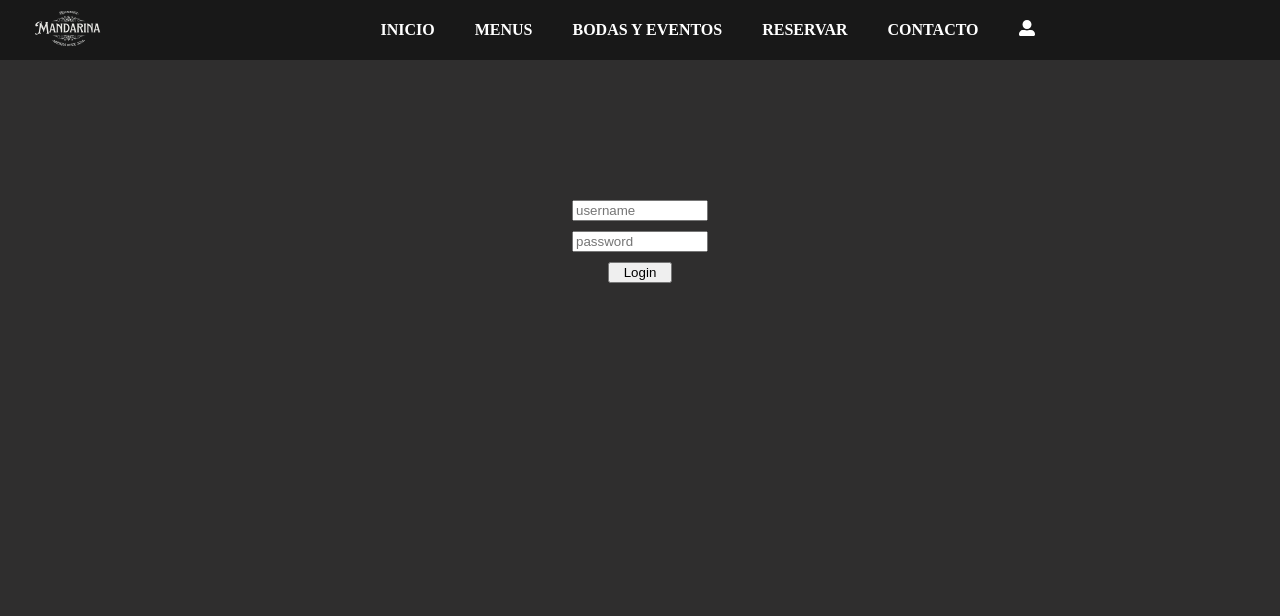
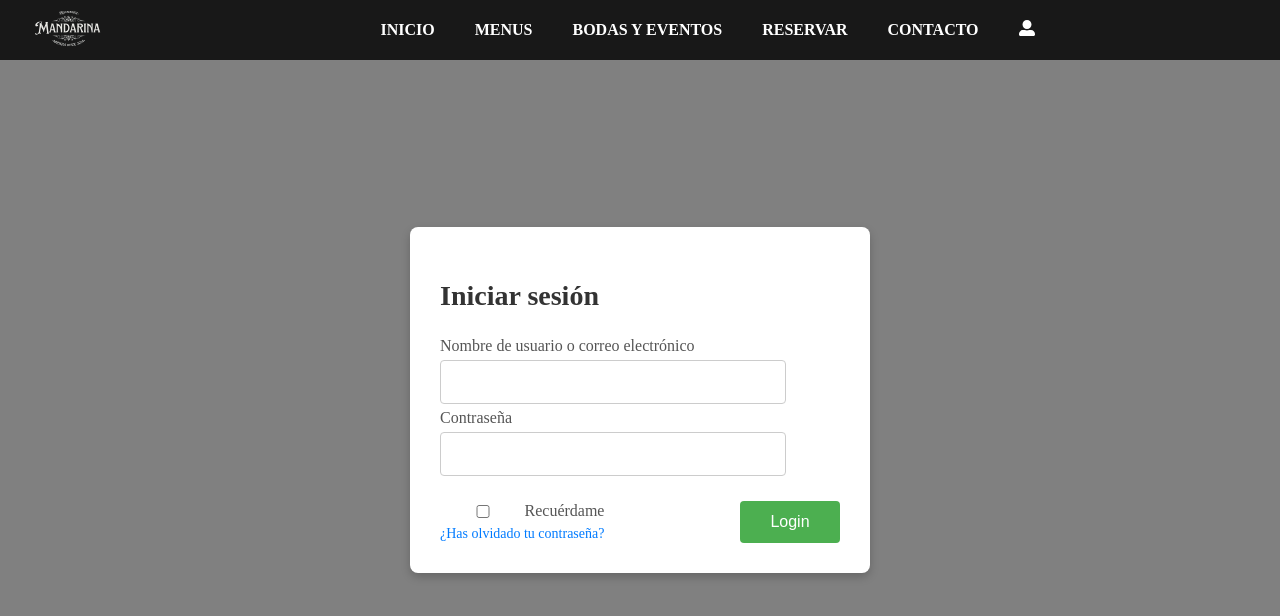
Before and after one commit to itrevixx/WebRestaurante, a React (Vite) app: page /login in a window 1280 px wide. Shown: the top 616 px of the page. Built offline with nearby package versions, Linux system fonts and the light colour scheme.

Commit message:
last version

```diff
--- a/src/pages/Login/Login.css
+++ b/src/pages/Login/Login.css
@@ -1,22 +1,90 @@
 body {
-    background-color: rgb(47, 46, 46);
+    height: 100%;
+    margin: 0;
+    padding: 0;
 }
 
-.login{
-    padding-top: 200px;
-    background-color: rgb(47, 46, 46);
+.container {
     display: flex;
-    width: 100vw;
-    margin: auto;
+    justify-content: center;
     align-items: center;
-    flex-direction: column;
-    gap: 10px;
+    min-height: 100vh;
+    background-color: grey;
 }
 
-.login input{
-    width: 10%;
+.login {
+    display: flex;
+    flex-direction: column;
+    align-items: flex-start;
+    gap: 5px;
+    width: 400px;
+    padding: 30px;
+    background-color: white;
+    border-radius: 8px;
+    box-shadow: 0px 4px 10px rgba(0, 0, 0, 0.2);
 }
 
-.login button {
-    width: 5%;
+.login input {
+    width: 80%;
+    padding: 12px;
+    font-size: 16px;
+    border: 1px solid #ccc;
+    border-radius: 4px;
 }
+
+.login label {
+    font-size: 16px;
+    color: #555;
+}
+
+.login-footer {
+    display: flex;
+    justify-content: space-between;
+    width: 100%;
+    align-items: center;
+    margin-top: 20px;
+}
+
+.login-footer button {
+    width: 100px;
+    padding: 12px;
+    font-size: 16px;
+    border: none;
+    background-color: #4CAF50;
+    color: white;
+    border-radius: 4px;
+    cursor: pointer;
+}
+
+.login-footer button:hover {
+    background-color: #45a049;
+}
+
+.login h2 {
+    margin-bottom: 20px;
+    color: #333;
+    font-size: 28px;
+    font-weight: bold;
+}
+
+.remember-me {
+    display: flex;
+    flex-direction: column;
+    gap: 5px; /* Espaciado entre el checkbox y el enlace */
+}
+
+.checkbox-container {
+    display: flex;
+    /* background-color: red; */
+    margin: 0px;
+}
+
+.remember-me a {
+    font-size: 14px;
+    color: #007BFF;
+    text-decoration: none;
+}
+
+.remember-me a:hover {
+    text-decoration: underline;
+}
--- a/src/pages/Login/Login.jsx
+++ b/src/pages/Login/Login.jsx
@@ -7,6 +7,7 @@ const Login = () => {
   const navigate = useNavigate();
   const [username, setUsername] = useState("");
   const [password, setPassword] = useState("");
+  const [rememberMe, setRememberMe] = useState(false);
 
   const handleClick = async () => {
     try {
@@ -21,18 +22,39 @@ const Login = () => {
   };
 
   return (
+    <div className="container">
       <div className="login">
+        <h2>Iniciar sesión</h2>
+        <label htmlFor="username">Nombre de usuario o correo electrónico</label>
         <input
+          id="username"
           type="text"
-        placeholder="username"
           onChange={(e) => setUsername(e.target.value)}
         />
+        <label htmlFor="password">Contraseña</label>
         <input
+          id="password"
           type="password"
-        placeholder="password"
           onChange={(e) => setPassword(e.target.value)}
         />
+
+        <div className="login-footer">
+          <div className="remember-me">
+            <div className="checkbox-container">
+              <input
+                type="checkbox"
+                id="remember"
+                checked={rememberMe}
+                onChange={() => setRememberMe(!rememberMe)}
+              />
+              <label htmlFor="remember">Recuérdame</label>
+            </div>
+            <a href="/lostpassword">¿Has olvidado tu contraseña?</a>
+          </div>
+
           <button onClick={handleClick}>Login</button>
+        </div>
+      </div>
     </div>
   );
 };
--- a/src/pages/Menus/Menus.jsx
+++ b/src/pages/Menus/Menus.jsx
@@ -1,5 +1,6 @@
 import Mapa from "../../components/Mapa";
 import "./Menus.css";
+import Menupdf from "../../assets/ejemplo-menu.pdf";
 
 const Menus = () => {
   return (
@@ -14,19 +15,16 @@ const Menus = () => {
         <ul className="menus-list">
           {/* FALTA AÑADIR LOS PDFS A LOS BOTONES */}
           <li>
-            <a href="/menus">LA CARTA</a>
+            <a href={Menupdf} target="_blank">LA CARTA</a>
           </li>
           <li>
-            <a href="/menus">MENÚ</a>
+            <a href={Menupdf} target="_blank">MENÚ PARA GRUPOS 1</a>
           </li>
           <li>
-            <a href="/menus">MENÚ PARA GRUPOS 1</a>
+            <a href={Menupdf} target="_blank">MENÚ PARA GRUPOS 2</a>
           </li>
           <li>
-            <a href="/menus">MENÚ PARA GRUPOS 2</a>
-          </li>
-          <li>
-            <a href="/menus">MENÚ PARA BODDAS</a>
+            <a href={Menupdf} target="_blank">MENÚ PARA BODDAS</a>
           </li>
         </ul>
       </div>
```
Also changed, not shown: 1 other file (tests, documents, lock files or other folders). Lines whose indentation alone changed are shown as unchanged.
